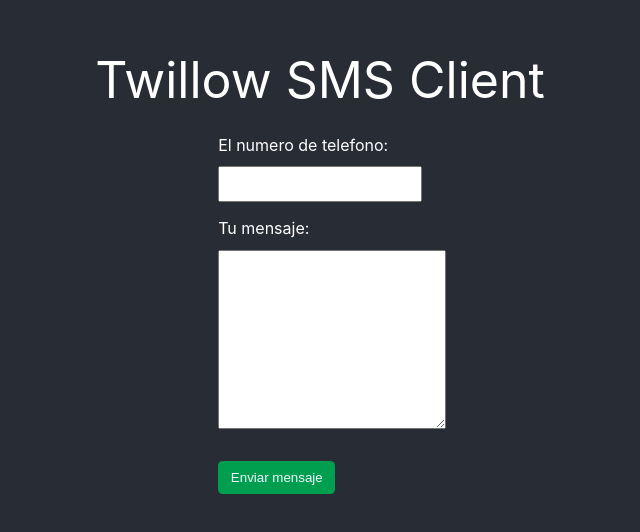
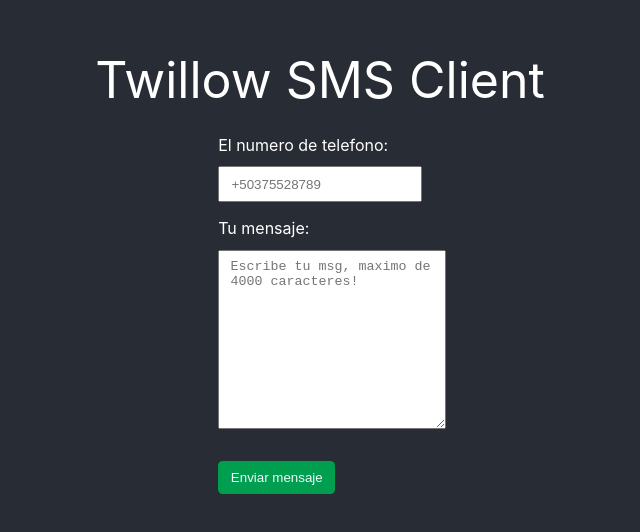
Before and after one commit to Obdulio-Rivas/client-twilio-send-sms, a React (Create React App) app: page / in a window 1280 px wide. Shown: the part 120-652 px from the top of the page, without its empty margins (320-960 px from the left). Built offline with nearby package versions, Linux system fonts and the light colour scheme.

Commit message:
Agregando placeholder al formulario

```diff
--- a/src/App.js
+++ b/src/App.js
@@ -40,11 +40,11 @@ function App() {
         <form onSubmit={(e) => handlerSubmit(e)} className={"form"}>
           <div className={"form-item"}>
             <label>El numero de telefono:</label>
-            <input type={"text"} name="to" className="form-control" value={values.to} onChange={(e)=>handlerChange(e)}/>
+            <input type={"text"} name="to" className="form-control" value={values.to} onChange={(e)=>handlerChange(e)} placeholder="+50375528789"/>
           </div>
           <div className={"form-item"}>
             <label>Tu mensaje:</label>
-            <textarea name="msg" className="textarea form-control" value={values.msg} onChange={(e)=>handlerChange(e)}/>
+            <textarea name="msg" className="textarea form-control" value={values.msg} onChange={(e)=>handlerChange(e)} placeholder="Escribe tu msg, maximo de 4000 caracteres!"/>
           </div>
           <div className={"form-item"}>
             <span>{msg}</span>
```
